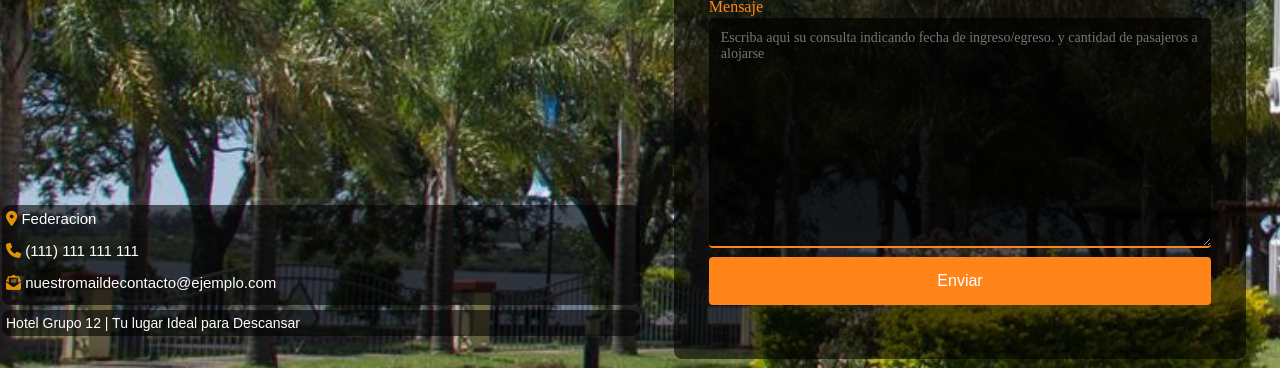
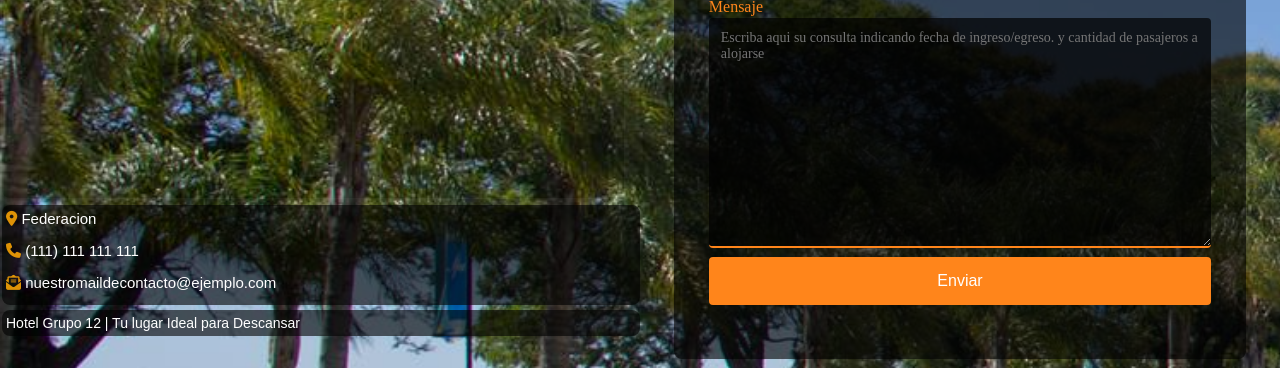
Before and after one commit to Leoamarillo/Grupo12, a plain HTML site: page pages/contacto.html in a window 1280 px wide. Shown: the part 632-1000 px from the top of the page. Drawn offline with Linux system fonts and the light colour scheme; some packages are replaced by stand-ins of ours.

Commit message:
contacto.css

```diff
--- a/css/contacto.css
+++ b/css/contacto.css
@@ -10,8 +10,6 @@ body {
   background: url(../imagenes/3.jpg);
   background-repeat: no-repeat;
   background-size: cover;
-  background-position-x: -550px;
-  background-position-y: -190px;
 }
 
 .contenedor {
```
